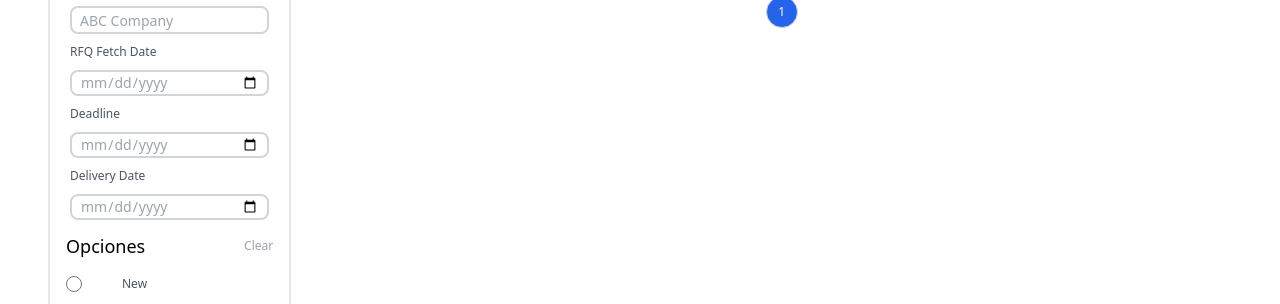
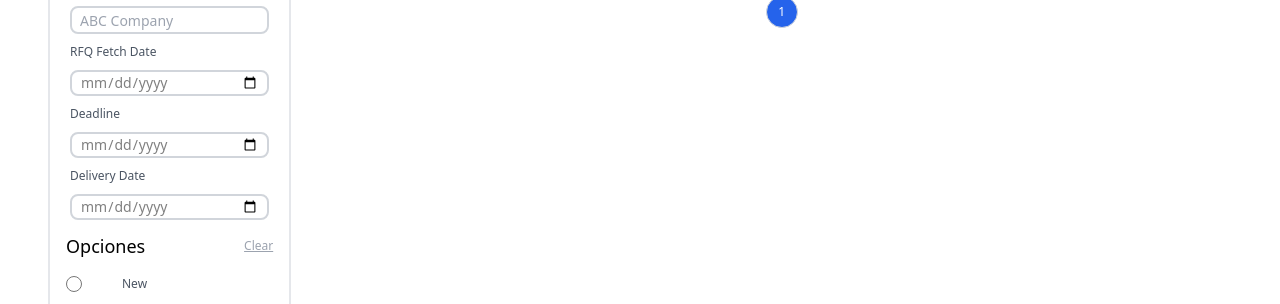
Before and after one commit to ArhamIT-003/react-screens-project, a React (Vite) app: page / in a window 1280 px wide. Shown: the part 144-448 px from the top of the page. Built offline with nearby package versions, Linux system fonts and the light colour scheme; no server answers; sample sign-in values are in the browser's storage.

Commit message:
date filters selection color fixed

```diff
--- a/src/components/Filter.jsx
+++ b/src/components/Filter.jsx
@@ -34,14 +34,16 @@ const Filter = ({ onFilterSubmit, resetToPage = 1 }) => {
   };
 
   const handleClear = () => {
-    setFilterData({
+    const clearedFilters = {
       company: "",
       rfq_date: "",
       deadline: "",
       delivery_date: "",
-      status: "", // single field to represent the status
-    });
-    handleFilterSubmit();
+      status: "",
+    };
+
+    setFilterData(clearedFilters);
+    onFilterSubmit(clearedFilters, resetToPage); // Use the clearedFilters directly
   };
 
   return (
@@ -57,6 +59,7 @@ const Filter = ({ onFilterSubmit, resetToPage = 1 }) => {
             <input
               type="text"
               name="company"
+              value={filterData.company}
               className="border-2 border-gray-300 w-full mt-1 px-2 rounded-lg outline-none placeholder:text-sm"
               placeholder="ABC Company"
               onChange={handleInputChange}
@@ -69,7 +72,9 @@ const Filter = ({ onFilterSubmit, resetToPage = 1 }) => {
             <input
               type="date"
               name="rfq_date"
+              value={filterData.rfq_date}
               className="border-2 border-gray-300 text-gray-400 text-sm w-full mt-2 px-2 rounded-lg outline-none"
+              style={{ color: (filterData.rfq_date ? 'black' : 'gray') }}
               onChange={handleInputChange}
             />
           </div>
@@ -80,7 +85,9 @@ const Filter = ({ onFilterSubmit, resetToPage = 1 }) => {
             <input
               type="date"
               name="deadline"
+              value={filterData.deadline}
               className="border-2 border-gray-300 text-gray-400 text-sm w-full mt-2 px-2 rounded-lg outline-none"
+              style={{ color: (filterData.deadline ? 'black' : 'gray') }}
               onChange={handleInputChange}
             />
           </div>
@@ -91,7 +98,9 @@ const Filter = ({ onFilterSubmit, resetToPage = 1 }) => {
             <input
               type="date"
               name="delivery_date"
+              value={filterData.delivery_date}
               className="border-2 border-gray-300 text-gray-400 text-sm w-full mt-2 px-2 rounded-lg outline-none"
+              style={{ color: (filterData.delivery_date ? 'black' : 'gray') }}
               onChange={handleInputChange}
             />
           </div>
@@ -100,7 +109,7 @@ const Filter = ({ onFilterSubmit, resetToPage = 1 }) => {
         <div className="flex items-center justify-between">
           <h1 className="text-black text-lg font-normal">Opciones</h1>
           <p
-            className="text-xs font-normal text-gray-400 cursor-pointer"
+            className="text-xs font-normal text-gray-400 cursor-pointer underline"
             onClick={handleClear}
           >
             Clear
```
